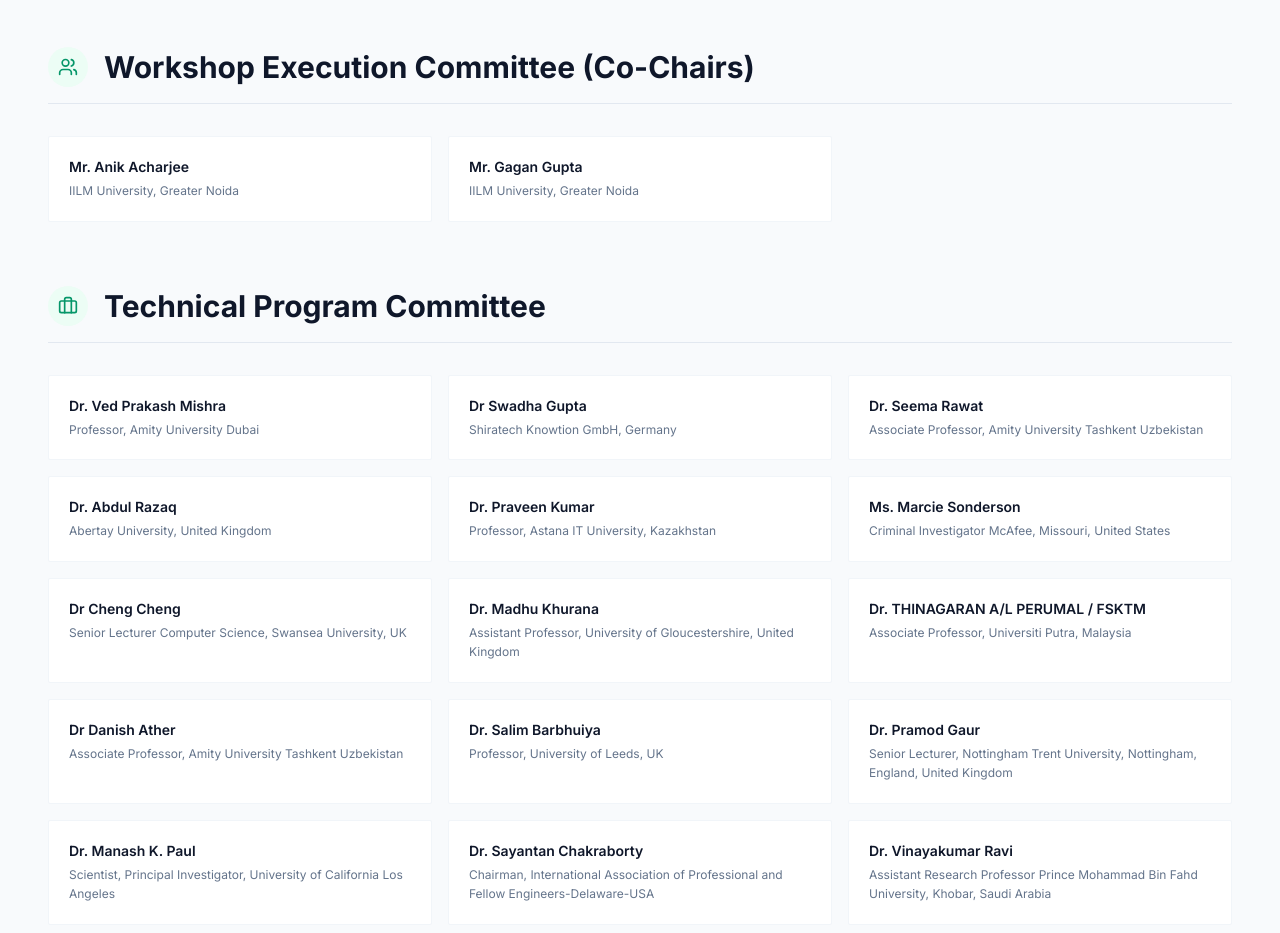
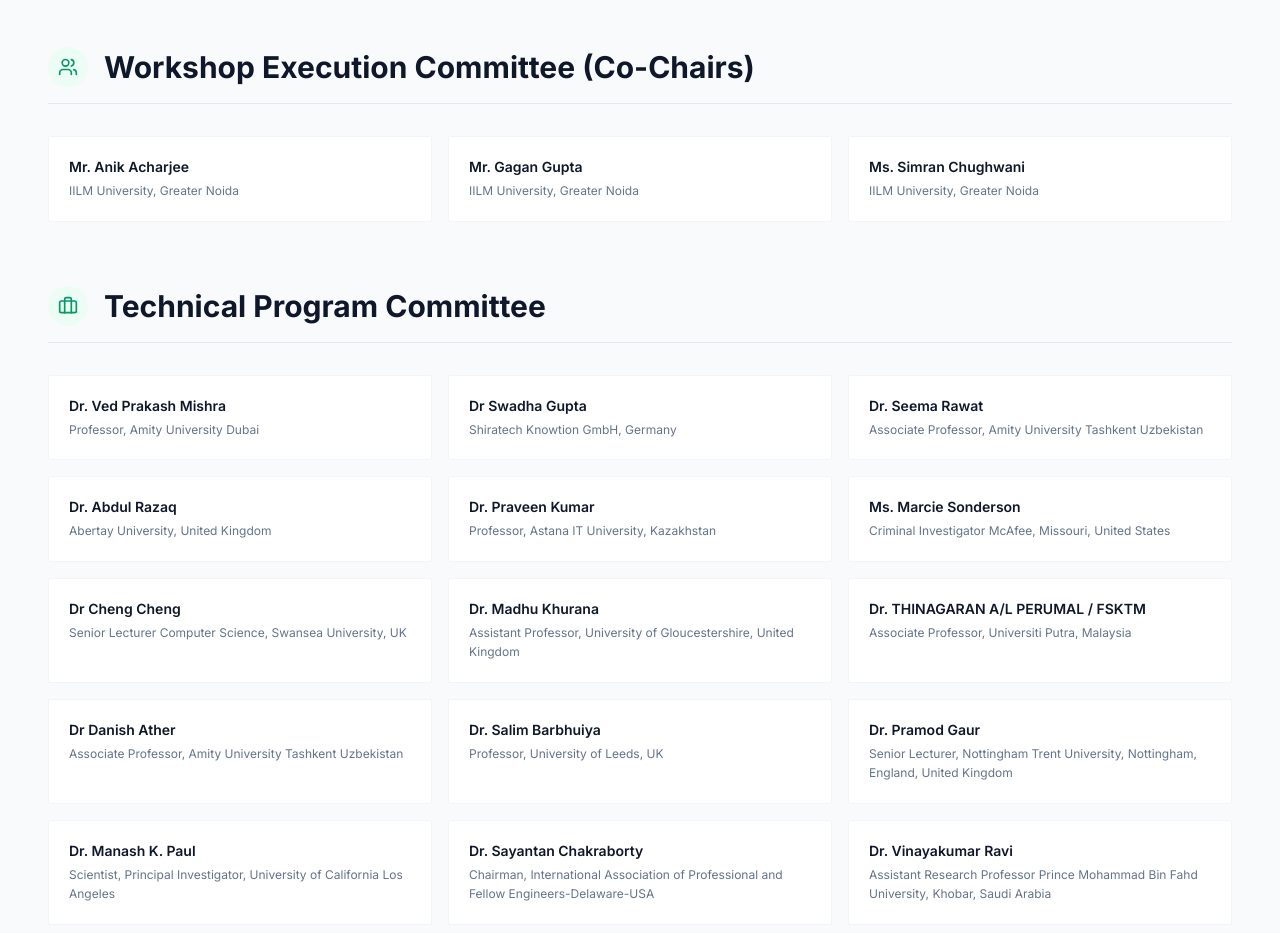
Before and after one commit to ajayprasadv/ICABCR2026, a React (Vite) app: page /community in a window 1280 px wide. Shown: the part 5120-6053 px from the top of the page. Built offline with nearby package versions, Linux system fonts and the light colour scheme; a web font is replaced by a local one.

Commit message:
Initial Commit

```diff
--- a/src/pages/Community.jsx
+++ b/src/pages/Community.jsx
@@ -152,6 +152,7 @@
     WorkshopExecutionCoChairs: [
         { name: "Mr. Anik Acharjee", affiliation: "IILM University, Greater Noida" },
         { name: "Mr. Gagan Gupta", affiliation: "IILM University, Greater Noida" },
+        { name: "Ms. Simran Chughwani", affiliation: "IILM University, Greater Noida" },
     ],
     technicalProgramCommitteeMembers: [
         { name: "Dr. Ved Prakash Mishra", affiliation: "Professor, Amity University Dubai" },
```
